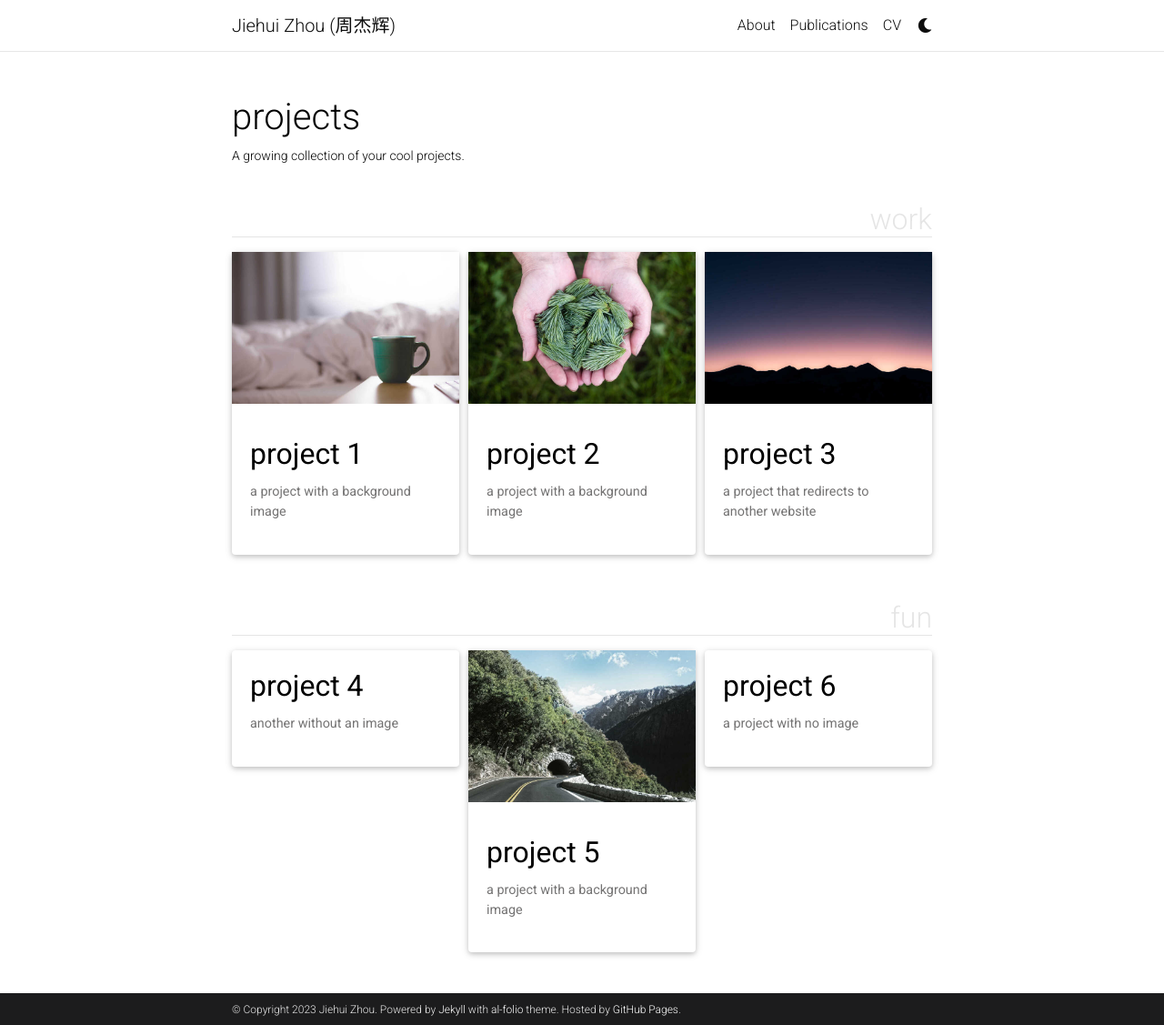
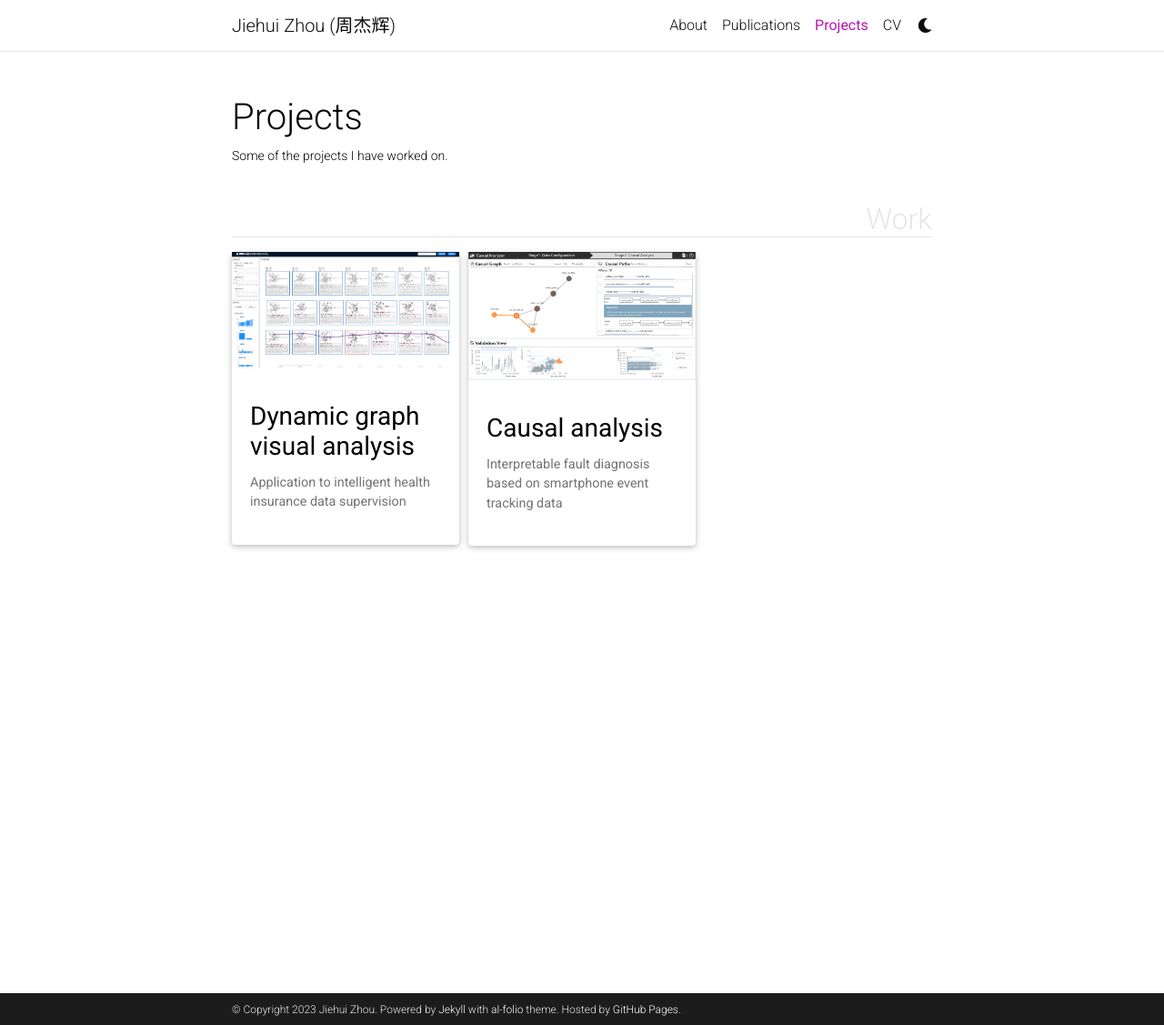
Before and after one commit to algzjh/algzjh.github.io, a Jekyll site: the page built from _pages/projects.md, in a window 1280 px wide and 1127 px high. Shown: the whole window at 91% size. Built offline with Jekyll 4.4.1, drawn with Linux system fonts in a browser that asks for light colours; full-size pictures stand in for the smaller copies a plugin makes; comment, search, counter and statistics services are not loaded; a style sheet for code colours, icons or effects is not loaded.

Commit message:
feat: update CV and add projects

````diff
--- a/_config.yml
+++ b/_config.yml
@@ -102,6 +102,7 @@ instagram_id: # your instagram id
 facebook_id: # your facebook id
 youtube_id: # your youtube channel id (youtube.com/@<youtube_id>)
 discord_id: # your discord id (18-digit unique numerical identifier)
+zhihu_id: zhou-jie-hui-11
 
 contact_note: >
 
--- a/_includes/projects.html
+++ b/_includes/projects.html
@@ -13,7 +13,7 @@
           alt="project thumbnail" -%}
         {%- endif %}
         <div class="card-body">
-          <h2 class="card-title text-lowercase">{{ project.title }}</h2>
+          <h3 class="card-title">{{ project.title }}</h3>
           <p class="card-text">{{ project.description }}</p>
           <div class="row ml-1 mr-1 p-0">
             {%- if project.github -%}
--- a/_includes/social.html
+++ b/_includes/social.html
@@ -103,6 +103,9 @@
             {%- if site.discord_id -%}
             <a href="https://discord.com/users/{{ site.discord_id }}" title="Discord"><i class="fab fa-discord"></i></a>
             {% endif %}
+            {%- if site.zhihu_id -%}
+            <a href="https://www.zhihu.com/people/{{ site.zhihu_id }}" title="Zhihu"><i class="fab fa-zhihu"></i></a>
+            {% endif %}
             {%- if site.rss_icon -%}
             <a href="{{ site.baseurl }}/feed.xml" title="RSS Feed"><i class="fas fa-rss-square"></i></a>
             {% endif %}
--- a/_pages/projects.md
+++ b/_pages/projects.md
@@ -1,11 +1,11 @@
 ---
 layout: page
-title: projects
+title: Projects
 permalink: /projects/
-description: A growing collection of your cool projects.
-nav: false
+description: Some of the projects I have worked on.
+nav: true
 nav_order: 2
-display_categories: [work, fun]
+display_categories: [Work]
 horizontal: false
 ---
 
--- a/_projects/1_project.md
+++ b/_projects/1_project.md
@@ -1,80 +1,19 @@
 ---
 layout: page
-title: project 1
-description: a project with a background image
-img: assets/img/12.jpg
+title: Dynamic graph visual analysis
+description: Application to intelligent health insurance data supervision
+img: assets/img/dgvis.png
 importance: 1
-category: work
+category: Work
 ---
 
-Every project has a beautiful feature showcase page.
-It's easy to include images in a flexible 3-column grid format.
-Make your photos 1/3, 2/3, or full width.
-
-To give your project a background in the portfolio page, just add the img tag to the front matter like so:
-
-    ---
-    layout: page
-    title: project
-    description: a project with a background image
-    img: /assets/img/12.jpg
-    ---
+The project has implemented a demonstration application system "Intelligent Health Insurance Supervision and Analysis Platform", as shown in the figure. The platform combines graph mining techniques and interactive visualizations to track abnormal medical visit patterns and evolution trend in large-scale dynamically correlated health insurance data supervision and analysis scenarios.
 
 <div class="row">
     <div class="col-sm mt-3 mt-md-0">
-        {% include figure.html path="assets/img/1.jpg" title="example image" class="img-fluid rounded z-depth-1" %}
-    </div>
-    <div class="col-sm mt-3 mt-md-0">
-        {% include figure.html path="assets/img/3.jpg" title="example image" class="img-fluid rounded z-depth-1" %}
-    </div>
-    <div class="col-sm mt-3 mt-md-0">
-        {% include figure.html path="assets/img/5.jpg" title="example image" class="img-fluid rounded z-depth-1" %}
+        {% include figure.html path="assets/img/dgvis.png" title="example image" class="img-fluid rounded z-depth-1" %}
     </div>
 </div>
 <div class="caption">
-    Caption photos easily. On the left, a road goes through a tunnel. Middle, leaves artistically fall in a hipster photoshoot. Right, in another hipster photoshoot, a lumberjack grasps a handful of pine needles.
+    An intelligent health insurance supervision and analysis platform that integrates identifying, analysis, decision making and early warning.
 </div>
-<div class="row">
-    <div class="col-sm mt-3 mt-md-0">
-        {% include figure.html path="assets/img/5.jpg" title="example image" class="img-fluid rounded z-depth-1" %}
-    </div>
-</div>
-<div class="caption">
-    This image can also have a caption. It's like magic.
-</div>
-
-You can also put regular text between your rows of images.
-Say you wanted to write a little bit about your project before you posted the rest of the images.
-You describe how you toiled, sweated, *bled* for your project, and then... you reveal its glory in the next row of images.
-
-
-<div class="row justify-content-sm-center">
-    <div class="col-sm-8 mt-3 mt-md-0">
-        {% include figure.html path="assets/img/6.jpg" title="example image" class="img-fluid rounded z-depth-1" %}
-    </div>
-    <div class="col-sm-4 mt-3 mt-md-0">
-        {% include figure.html path="assets/img/11.jpg" title="example image" class="img-fluid rounded z-depth-1" %}
-    </div>
-</div>
-<div class="caption">
-    You can also have artistically styled 2/3 + 1/3 images, like these.
-</div>
-
-
-The code is simple.
-Just wrap your images with `<div class="col-sm">` and place them inside `<div class="row">` (read more about the <a href="https://getbootstrap.com/docs/4.4/layout/grid/">Bootstrap Grid</a> system).
-To make images responsive, add `img-fluid` class to each; for rounded corners and shadows use `rounded` and `z-depth-1` classes.
-Here's the code for the last row of images above:
-
-{% raw %}
-```html
-<div class="row justify-content-sm-center">
-    <div class="col-sm-8 mt-3 mt-md-0">
-        {% include figure.html path="assets/img/6.jpg" title="example image" class="img-fluid rounded z-depth-1" %}
-    </div>
-    <div class="col-sm-4 mt-3 mt-md-0">
-        {% include figure.html path="assets/img/11.jpg" title="example image" class="img-fluid rounded z-depth-1" %}
-    </div>
-</div>
-```
-{% endraw %}
--- a/_projects/2_project.md
+++ b/_projects/2_project.md
@@ -1,80 +1,41 @@
 ---
 layout: page
-title: project 2
-description: a project with a background image
-img: assets/img/3.jpg
+title: Causal analysis
+description: Interpretable fault diagnosis based on smartphone event tracking data
+img: assets/img/CausalAnalyzer2.png
 importance: 2
-category: work
+category: Work
 ---
 
-Every project has a beautiful feature showcase page.
-It's easy to include images in a flexible 3-column grid format.
-Make your photos 1/3, 2/3, or full width.
+Problem: The causes of smartphone quality problems are complex. Currently, data analysts mainly analyze the high-dimensional event tracking data manually to find the causes of failures, which is very time-consuming and laborious.
 
-To give your project a background in the portfolio page, just add the img tag to the front matter like so:
+Approach: This project proposes a causal discovery algorithm based on multi-causal graph fusion and an efficient causal effect estimation approximation method to support the detection of reliable causal relationships. A visual analysis system is also developed to support users to interactively explore and analyze causal graphs, as well as to validate detection results.
 
-    ---
-    layout: page
-    title: project
-    description: a project with a background image
-    img: /assets/img/12.jpg
-    ---
+Evaluation: Quantitative experiments on simulated data demonstrated the accuracy of our causal discovery algorithm at over 70%, and case studies demonstrate that the system helps analysts discover the cause of abnormal smartphone heating.
 
 <div class="row">
     <div class="col-sm mt-3 mt-md-0">
-        {% include figure.html path="assets/img/1.jpg" title="example image" class="img-fluid rounded z-depth-1" %}
-    </div>
-    <div class="col-sm mt-3 mt-md-0">
-        {% include figure.html path="assets/img/3.jpg" title="example image" class="img-fluid rounded z-depth-1" %}
-    </div>
-    <div class="col-sm mt-3 mt-md-0">
-        {% include figure.html path="assets/img/5.jpg" title="example image" class="img-fluid rounded z-depth-1" %}
+        {% include figure.html path="assets/img/Causal-Workflow.png" title="example image" class="img-fluid rounded z-depth-1" %}
     </div>
 </div>
 <div class="caption">
-    Caption photos easily. On the left, a road goes through a tunnel. Middle, leaves artistically fall in a hipster photoshoot. Right, in another hipster photoshoot, a lumberjack grasps a handful of pine needles.
+    Workflow of the approach.
 </div>
+
 <div class="row">
     <div class="col-sm mt-3 mt-md-0">
-        {% include figure.html path="assets/img/5.jpg" title="example image" class="img-fluid rounded z-depth-1" %}
+        {% include figure.html path="assets/img/CausalAnalyzer1.png" title="example image" class="img-fluid rounded z-depth-1" %}
     </div>
 </div>
 <div class="caption">
-    This image can also have a caption. It's like magic.
+    Stage 1: data configuration.
 </div>
 
-You can also put regular text between your rows of images.
-Say you wanted to write a little bit about your project before you posted the rest of the images.
-You describe how you toiled, sweated, *bled* for your project, and then... you reveal its glory in the next row of images.
-
-
-<div class="row justify-content-sm-center">
-    <div class="col-sm-8 mt-3 mt-md-0">
-        {% include figure.html path="assets/img/6.jpg" title="example image" class="img-fluid rounded z-depth-1" %}
-    </div>
-    <div class="col-sm-4 mt-3 mt-md-0">
-        {% include figure.html path="assets/img/11.jpg" title="example image" class="img-fluid rounded z-depth-1" %}
+<div class="row">
+    <div class="col-sm mt-3 mt-md-0">
+        {% include figure.html path="assets/img/CausalAnalyzer2.png" title="example image" class="img-fluid rounded z-depth-1" %}
     </div>
 </div>
 <div class="caption">
-    You can also have artistically styled 2/3 + 1/3 images, like these.
+    Stage 2: causal analysis.
 </div>
-
-
-The code is simple.
-Just wrap your images with `<div class="col-sm">` and place them inside `<div class="row">` (read more about the <a href="https://getbootstrap.com/docs/4.4/layout/grid/">Bootstrap Grid</a> system).
-To make images responsive, add `img-fluid` class to each; for rounded corners and shadows use `rounded` and `z-depth-1` classes.
-Here's the code for the last row of images above:
-
-{% raw %}
-```html
-<div class="row justify-content-sm-center">
-    <div class="col-sm-8 mt-3 mt-md-0">
-        {% include figure.html path="assets/img/6.jpg" title="example image" class="img-fluid rounded z-depth-1" %}
-    </div>
-    <div class="col-sm-4 mt-3 mt-md-0">
-        {% include figure.html path="assets/img/11.jpg" title="example image" class="img-fluid rounded z-depth-1" %}
-    </div>
-</div>
-```
-{% endraw %}
````
Also changed, not shown: assets/img/Causal-Workflow.png (added), assets/img/CausalAnalyzer1.png (added), assets/img/CausalAnalyzer2.png (added), assets/img/dgvis.png (added), 2 other files.
